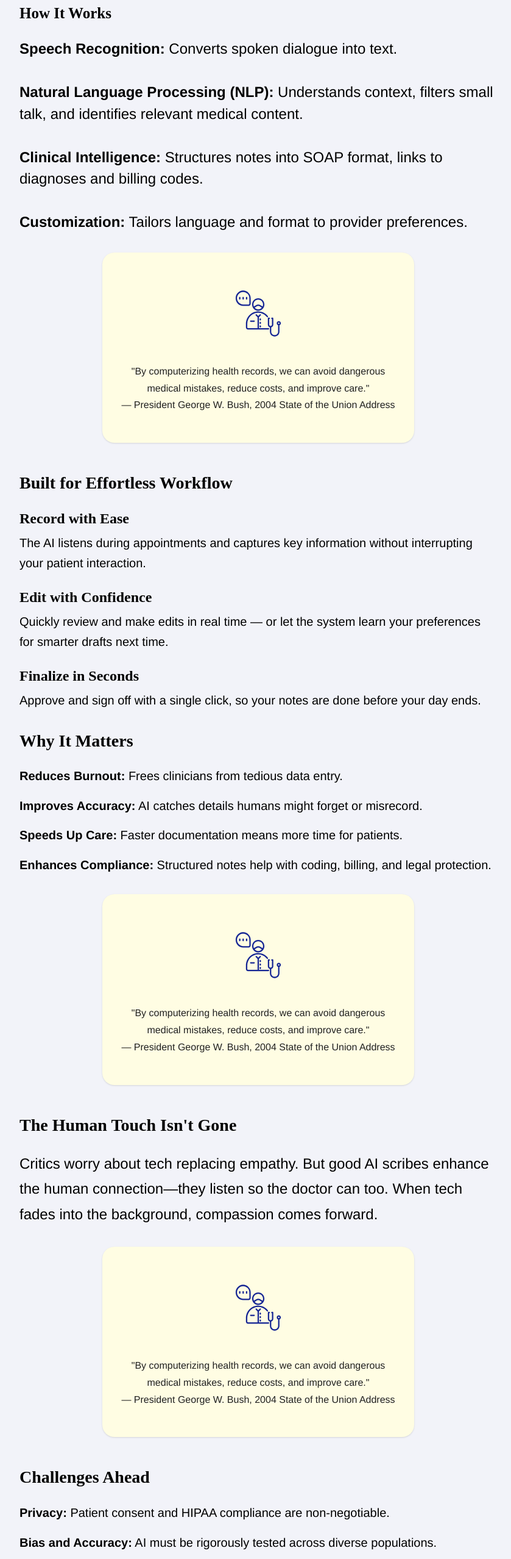
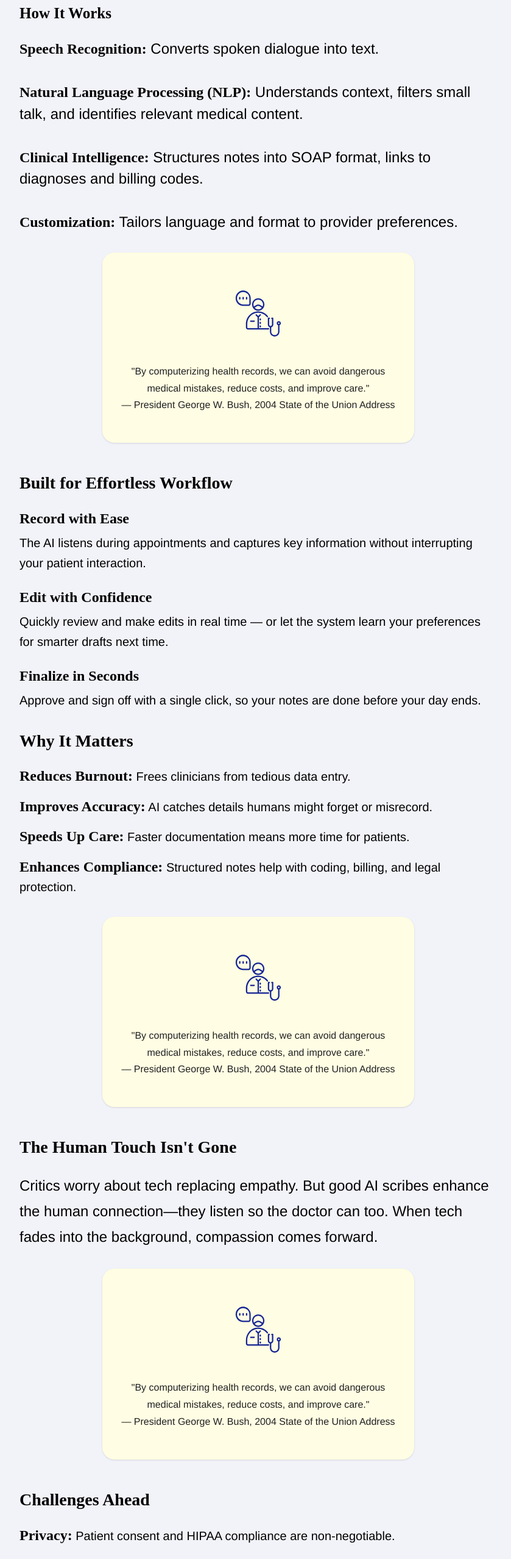
Before and after one commit to suraj-jha-github/intelidoc, a Next.js app: page /blogs/blog in a window 1280 px wide. Shown: the part 865-3421 px from the top of the page at 61% size, without its empty margins (216-1055 px from the left). Built offline with nearby package versions, Linux system fonts and the light colour scheme.

Commit message:
added changes

```diff
--- a/app/blogs/blog/page.tsx
+++ b/app/blogs/blog/page.tsx
@@ -104,15 +104,15 @@ export default function Blog() {
               <div className="space-y-6 md:space-y-8">
                 <div className="space-y-4 md:space-y-6">
                   <p className="font-gantari font-normal text-black text-lg sm:text-xl md:text-2xl leading-relaxed md:leading-[35.5px]">
-                    <strong>Speech Recognition:</strong> Converts spoken dialogue into text.
+                    <strong className="font-playfair font-semibold text-black text-lg sm:text-xl md:text-2xl">Speech Recognition:</strong> Converts spoken dialogue into text.
                     <br /><br />
-                    <strong>Natural Language Processing (NLP):</strong> Understands context,
+                    <strong className="font-playfair font-semibold text-black text-lg sm:text-xl md:text-2xl">Natural Language Processing (NLP):</strong> Understands context,
                     filters small talk, and identifies relevant medical content.
                     <br /><br />
-                    <strong>Clinical Intelligence:</strong> Structures notes into
+                    <strong className="font-playfair font-semibold text-black text-lg sm:text-xl md:text-2xl">Clinical Intelligence:</strong> Structures notes into
                     SOAP format, links to diagnoses and billing codes.
                     <br /><br />
-                    <strong>Customization:</strong> Tailors language and format
+                    <strong className="font-playfair font-semibold text-black text-lg sm:text-xl md:text-2xl">Customization:</strong> Tailors language and format
                     to provider preferences.
                   </p>
                 </div>
@@ -181,16 +181,16 @@ export default function Blog() {
                   </h3>
                   <div className="space-y-3 md:space-y-4">
                     <p className="font-gantari font-normal text-black text-base sm:text-lg md:text-xl leading-relaxed">
-                      <strong>Reduces Burnout:</strong> Frees clinicians from tedious data entry.
+                      <strong className="font-playfair font-semibold text-black text-lg sm:text-xl md:text-2xl">Reduces Burnout:</strong> Frees clinicians from tedious data entry.
                     </p>
                     <p className="font-gantari font-normal text-black text-base sm:text-lg md:text-xl leading-relaxed">
-                      <strong>Improves Accuracy:</strong> AI catches details humans might forget or misrecord.
+                      <strong className="font-playfair font-semibold text-black text-lg sm:text-xl md:text-2xl">Improves Accuracy:</strong> AI catches details humans might forget or misrecord.
                     </p>
                     <p className="font-gantari font-normal text-black text-base sm:text-lg md:text-xl leading-relaxed">
-                      <strong>Speeds Up Care:</strong> Faster documentation means more time for patients.
+                      <strong className="font-playfair font-semibold text-black text-lg sm:text-xl md:text-2xl">Speeds Up Care:</strong> Faster documentation means more time for patients.
                     </p>
                     <p className="font-gantari font-normal text-black text-base sm:text-lg md:text-xl leading-relaxed">
-                      <strong>Enhances Compliance:</strong> Structured notes help with coding, billing, and legal protection.
+                      <strong className="font-playfair font-semibold text-black text-lg sm:text-xl md:text-2xl">Enhances Compliance:</strong> Structured notes help with coding, billing, and legal protection.
                     </p>
                   </div>
                 </div>
@@ -252,13 +252,13 @@ export default function Blog() {
               </h2>
               <div className="space-y-3 md:space-y-4 mb-6 md:mb-8">
                 <p className="font-gantari font-normal text-black text-base sm:text-lg md:text-xl leading-relaxed">
-                  <strong>Privacy:</strong> Patient consent and HIPAA compliance are non-negotiable.
+                  <strong className="font-playfair font-semibold text-black text-lg sm:text-xl md:text-2xl">Privacy:</strong> Patient consent and HIPAA compliance are non-negotiable.
                 </p>
                 <p className="font-gantari font-normal text-black text-base sm:text-lg md:text-xl leading-relaxed">
-                  <strong>Bias and Accuracy:</strong> AI must be rigorously tested across diverse populations.
+                  <strong className="font-playfair font-semibold text-black text-lg sm:text-xl md:text-2xl">Bias and Accuracy:</strong> AI must be rigorously tested across diverse populations.
                 </p>
                 <p className="font-gantari font-normal text-black text-base sm:text-lg md:text-xl leading-relaxed">
-                  <strong>Integration:</strong> Systems must work seamlessly with existing EHRs and workflows.
+                  <strong className="font-playfair font-semibold text-black text-lg sm:text-xl md:text-2xl">Integration:</strong> Systems must work seamlessly with existing EHRs and workflows.
                 </p>
               </div>
 
@@ -286,7 +286,7 @@ export default function Blog() {
                     key={index}
                     className="bg-white rounded-[10px] border border-solid border-[#bcbaba] hover:shadow-lg transition-shadow duration-200 h-full"
                   >
-                    <CardContent className="p-4 md:p-6 flex flex-col h-full min-h-[280px] md:min-h-[320px]">
+                    <CardContent className="p-4 md:p-6 flex flex-col h-full min-h-[200px] md:min-h-[220px]">
                       <h3 className="font-playfair font-semibold text-[#162694] text-base sm:text-lg md:text-[17px] leading-tight md:leading-[21.8px] mb-3 md:mb-4">
                         {article.title}
                       </h3>
--- a/app/blogs/page.tsx
+++ b/app/blogs/page.tsx
@@ -133,7 +133,7 @@ export default function Blogs() {
                   <h2 className="font-playfair font-semibold text-[#162694] text-xl sm:text-2xl lg:text-[28px] leading-tight lg:leading-[35.8px] mb-6">
                     {post.title}
                   </h2>
-                  <p className="font-gantari font-semibold text-black text-sm sm:text-base leading-relaxed lg:leading-[27.8px] flex-1 mb-6">
+                  <p className="font-gantari  text-black text-sm sm:text-base leading-relaxed lg:leading-[27.8px] flex-1 mb-6">
                     {post.content}
                   </p>
                   <div className="flex justify-end">
--- a/app/features/__components/integration-card.tsx
+++ b/app/features/__components/integration-card.tsx
@@ -98,7 +98,7 @@ export const IntegrationCard: React.FC<IntegrationCardProps> = ({ option }) => {
           <h3 className="font-playfair font-medium text-black text-xl md:text-2xl mt-4 md:mt-6">
             {option.type}
           </h3>
-          <p className="font-gantari font-normal text-[#7b7979] text-base md:text-lg mt-3 md:mt-4 leading-relaxed">
+          <p className="font-gantari font-normal text-[#7b7979] text-[13px] md:text-[16px] mt-3 md:mt-4 leading-relaxed">
             {option.description}
           </p>
         </div>
--- a/app/forgroup/page.tsx
+++ b/app/forgroup/page.tsx
@@ -28,7 +28,7 @@ export default function ForGroups() {
     // Feature badges data
     const featureBadges = [
         {
-            text: "6K+ clinicians use Twofold",
+            text: "6K+ clinicians use Intelidoc",
         },
         {
             text: "For teams of any size",
--- a/app/page.tsx
+++ b/app/page.tsx
@@ -578,11 +578,11 @@ export default function Home() {
           </div>
 
           <div className="relative z-10 pl-4 sm:pl-8 md:pl-16 lg:pl-[85px] pr-4 sm:pr-8 md:pr-16 lg:pr-[85px] max-w-7xl mx-auto">
-            <h2 className="font-playfair font-semibold text-[#162694] text-2xl sm:text-3xl md:text-4xl lg:text-[46px] leading-tight text-center lg:text-left mb-4 sm:mb-6 lg:mb-8">
+            <h2 className="font-playfair font-semibold text-[#162694] text-2xl sm:text-3xl md:text-4xl lg:text-[46px] leading-tight text-center lg:text-left mb-2 sm:mb-3 lg:mb-2">
               Don't want to capture the conversation?
             </h2>
 
-            <h3 className="font-playfair font-semibold text-[#162694] text-3xl sm:text-4xl md:text-5xl lg:text-[64px] mt-2 sm:mt-4 text-center lg:text-left mb-8 sm:mb-12 lg:mb-16">
+            <h3 className="font-playfair font-semibold text-[#162694] text-2xl sm:text-4xl md:text-3xl lg:text-[44px] mt-1 sm:mt-3 text-center lg:text-left mb-8 sm:mb-12 lg:mb-16">
               No Problem.
             </h3>
 
@@ -648,7 +648,7 @@ export default function Home() {
                   </div>
                   <div className="mt-6 lg:mt-0 lg:ml-8 lg:flex-shrink-0">
                     <Link href="/tryfree" target="_blank">
-                      <Button className="font-gantari w-full text-2xl sm:w-auto sm:min-w-[200px] h-8 sm:h-[40px] rounded-[5px] bg-white text-[#162694] font-semibold hover:bg-gray-100">
+                      <Button className="font-gantari w-full text-2xl sm:w-auto sm:min-w-[200px] h-8 sm:h-[40px] rounded-[5px] bg-white text-[#162694] font-normal hover:bg-gray-100">
                         Try for free
                       </Button>
                     </Link>
--- a/app/specialities/page.tsx
+++ b/app/specialities/page.tsx
@@ -447,7 +447,7 @@ export default function Specialties() {
         </section>
 
         {/* Call to Action Section */}
-        <section className="w-full mt-16 flex flex-col items-center justify-center py-12 md:py-16">
+        <section className="w-full mt-16 flex flex-col items-center justify-center py-4 md:py-4">
           <div className="relative w-full max-w-7xl pl-4 sm:pl-8 md:pl-16 lg:pl-[85px] pr-4 sm:pr-8 md:pr-16 lg:pr-[85px] mx-auto">
             <h2 className="font-playfair font-semibold text-[#162694] text-3xl md:text-4xl lg:text-5xl text-center tracking-[0] leading-tight mb-12">
               Set yourself free for
```
